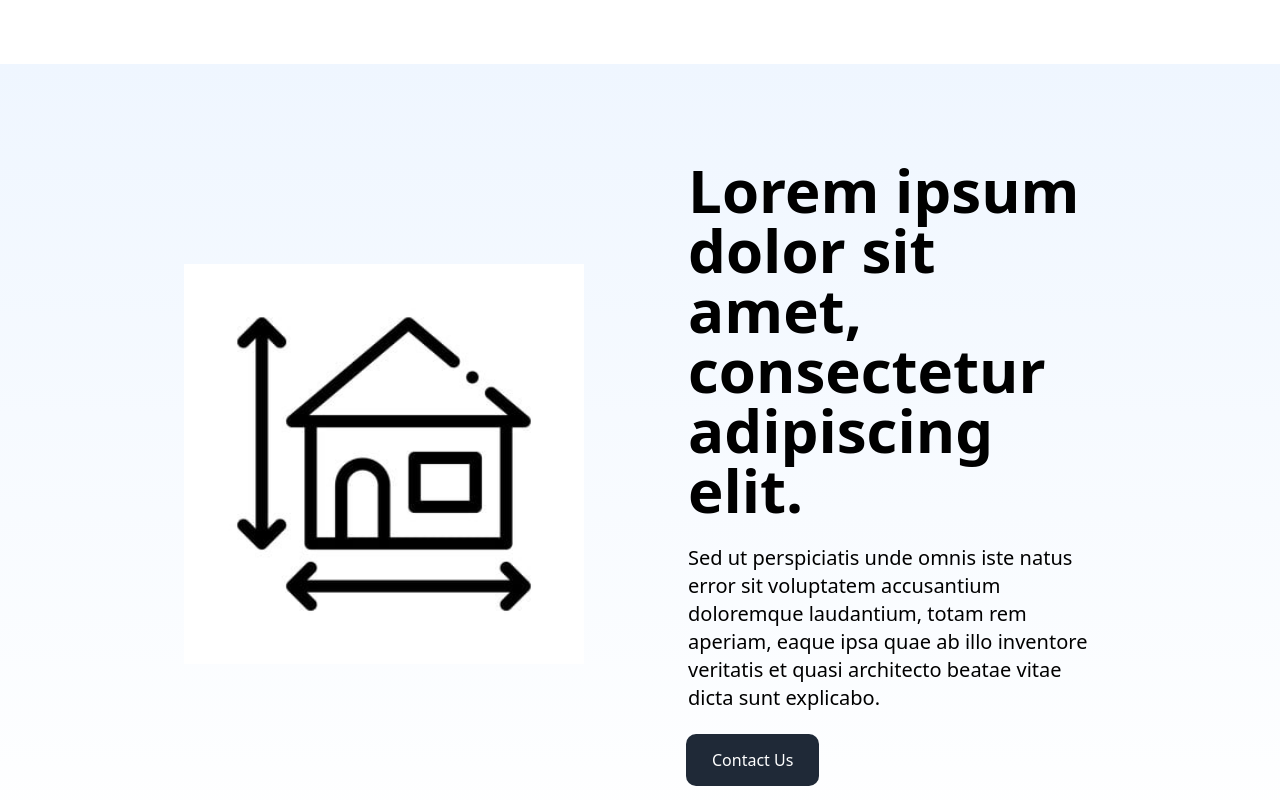
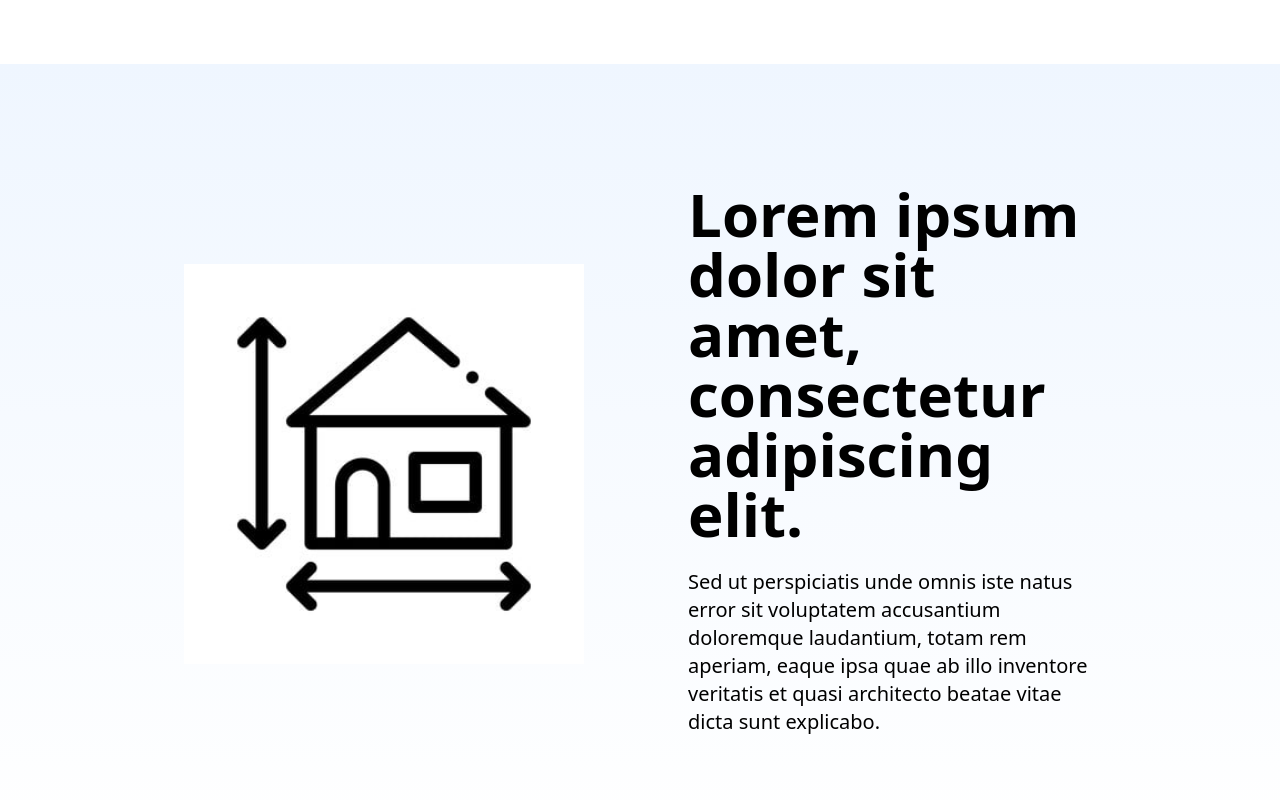
Before and after one commit to manojk765/Hospital-App, a Next.js app: page / in a window 1280 px wide. Shown: the top 800 px of the page. Built offline with nearby package versions, Linux system fonts and the light colour scheme.

Commit message:
changes to footer

```diff
--- a/src/components/Homepage.jsx
+++ b/src/components/Homepage.jsx
@@ -39,10 +39,10 @@ function Homepage() {
             Sed ut perspiciatis unde omnis iste natus error sit voluptatem accusantium doloremque laudantium, totam rem aperiam, eaque ipsa quae ab illo inventore veritatis et quasi architecto beatae vitae dicta sunt explicabo.
           </motion.div>
           <div>
-            <button className='px-6 py-3 rounded-lg ring-2 ring-gray-800 bg-gray-800 text-white hover:text-[#00fdaa] hover:ring-[#00fdaa] transition-all duration-300 relative group'>
+            {/* <button className='px-6 py-3 rounded-lg ring-2 ring-gray-800 bg-gray-800 text-white hover:text-[#00fdaa] hover:ring-[#00fdaa] transition-all duration-300 relative group'>
               Contact Us
               <span className="absolute left-0 bottom-0 w-0 h-[2px] bg-[#00fdaa] transition-all duration-500 group-hover:w-full"></span>
-            </button>
+            </button> */}
           </div>
         </div>
       </div>
```
